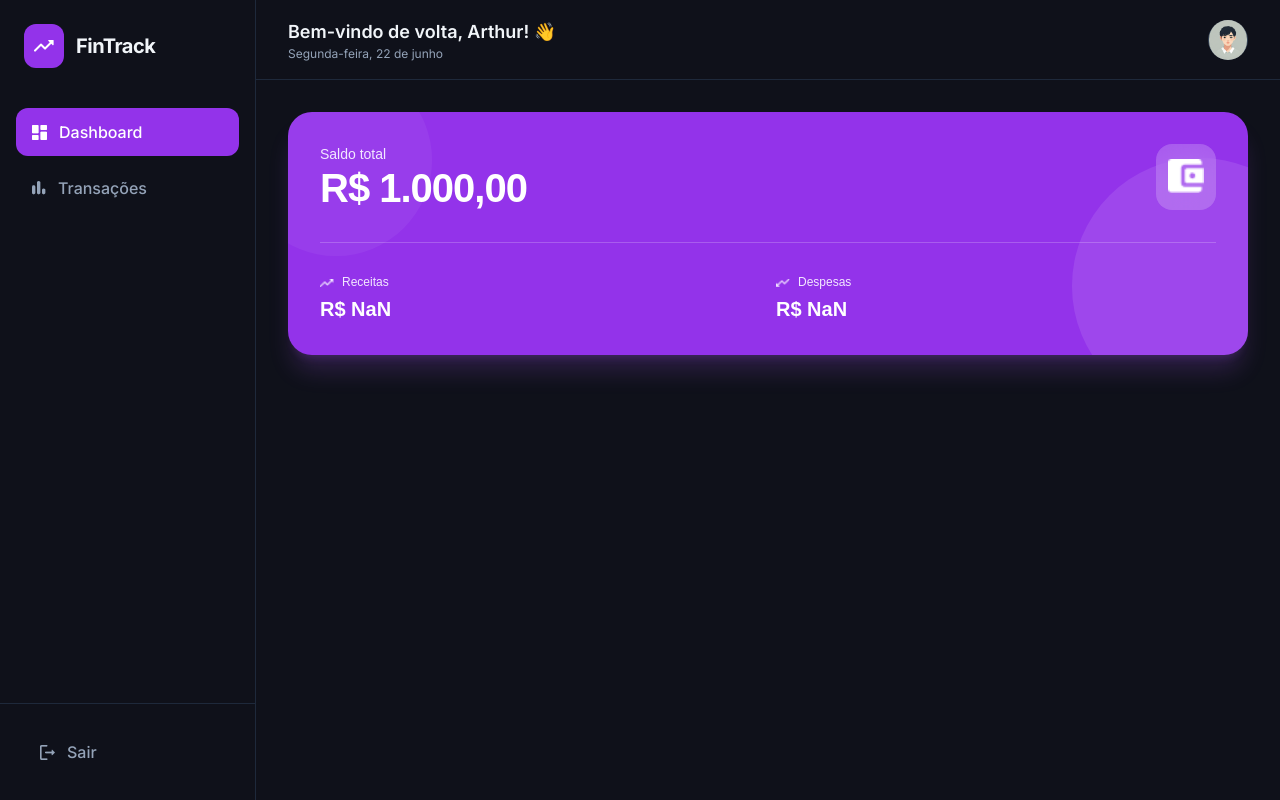
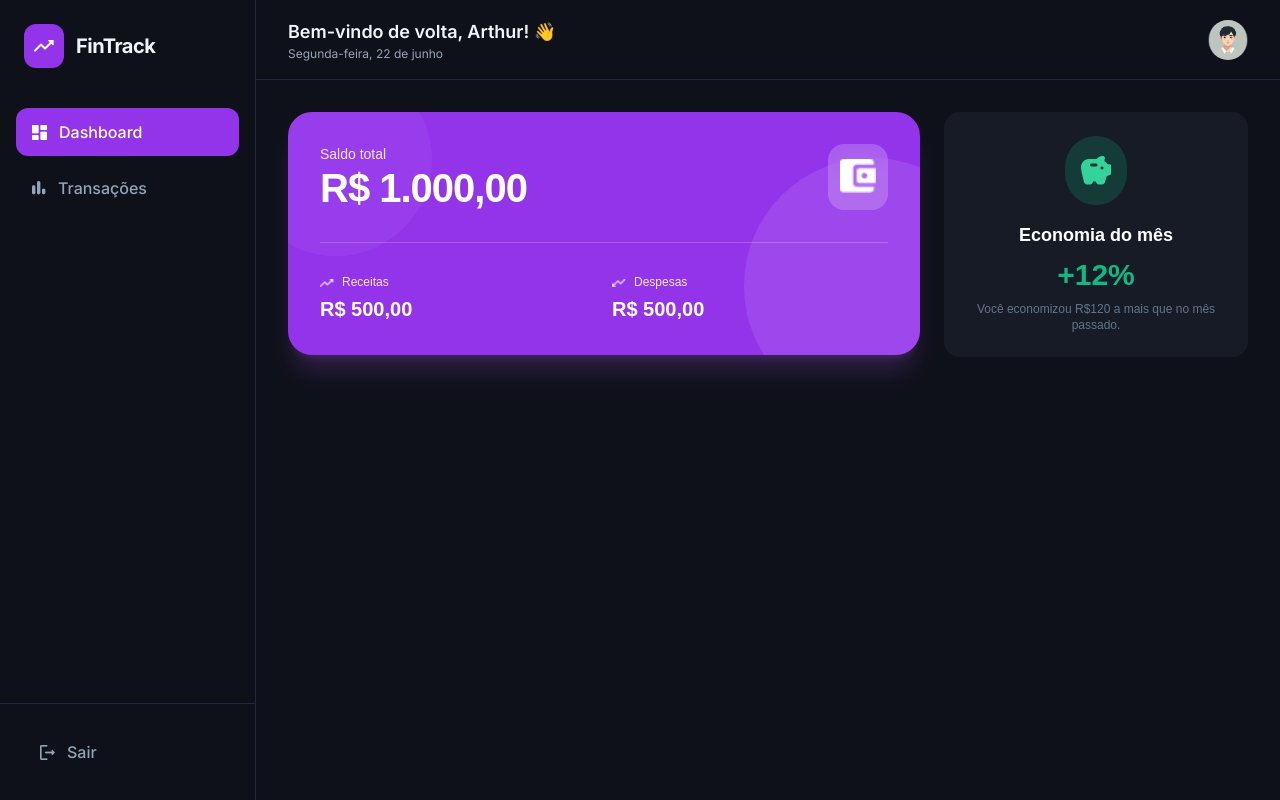
Before and after one commit to Arthurthedev/findtrack-ai-app, a Next.js app: page / in a window 1280 px wide. Built offline with nearby package versions, Linux system fonts and the light colour scheme.

Commit message:
feat: implement financial metric card  UI

```diff
--- /dev/null
+++ b/src/app/_components/financial-metric-card.tsx
@@ -0,0 +1,21 @@
+import Image from "next/image"
+import PigIcon  from "../../assets/finalncial-metric-card/pig-icon.png";
+
+interface financialMetricProps {
+    economy: string,
+    economyValue: number
+}
+
+export  default function FinancialMetricCard({economy, economyValue}: financialMetricProps) {
+    const economyNotice = `Você economizou R$${economyValue} a mais que no mês passado.`
+    return(
+        <div className="flex flex-col items-center justify-center text-white bg-[#161B26] rounded-2xl py-6 px-4">
+            <div className="mb-4 py-5 px-4 bg-[#10B981]/20 rounded-full">
+                <Image src={PigIcon} alt="Icone de porquinho"/>
+            </div>
+            <h4 className="text-lg font-bold mb-2">Economia do mês</h4>
+            <p className="text-3xl font-bold mb-2 text-[#10B981]">{economy}</p>
+            <p className="text-center text-xs text-[#64748B]">{economyNotice}</p>
+        </div>
+    )
+}
--- a/src/app/page.tsx
+++ b/src/app/page.tsx
@@ -1,19 +1,28 @@
 import BalanceCard from "./_components/balance-card";
+import FinancialMetricCard from "./_components/financial-metric-card";
 import Header from "./_components/header";
 import Sidebar from "./_components/sidebar";
 
 export default function Home() {
     return (
-        <div className="flex min-h-screen">
+        <div className="flex min-h-screen bg-[#0F111A]">
             <Sidebar />
             <div className="flex flex-1 flex-col">
                 <Header userName="Arthur Moraes Thurler" />
-                <main className="flex-1 p-8 bg-[#0F111A]">
-                    <BalanceCard
-                    balance={1000}
-                    receitas={500}
-                    despesas={500}
-                    />
+                <main className="p-8 space-y-8">
+                    <section className="grid lg:grid-cols-3 grid-cols-1 gap-6">
+                        <div className="lg:col-span-2 col-span-1">
+                        <BalanceCard
+                            balance={1000}
+                            revenues={500}
+                            expenses={500}
+                        />
+                        </div>
+                        <FinancialMetricCard
+                            economy="+12%"
+                            economyValue={120.0}
+                        />
+                    </section>
                 </main>
             </div>
         </div>
```
